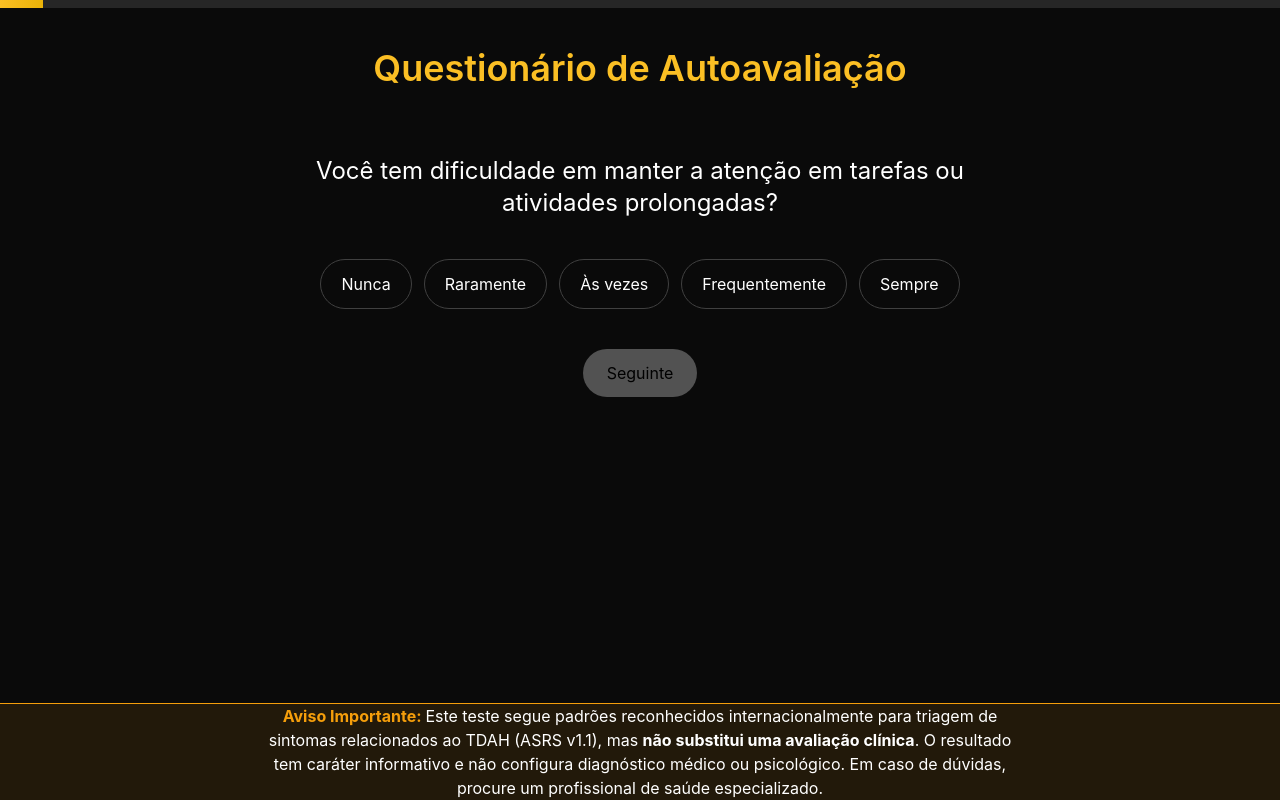
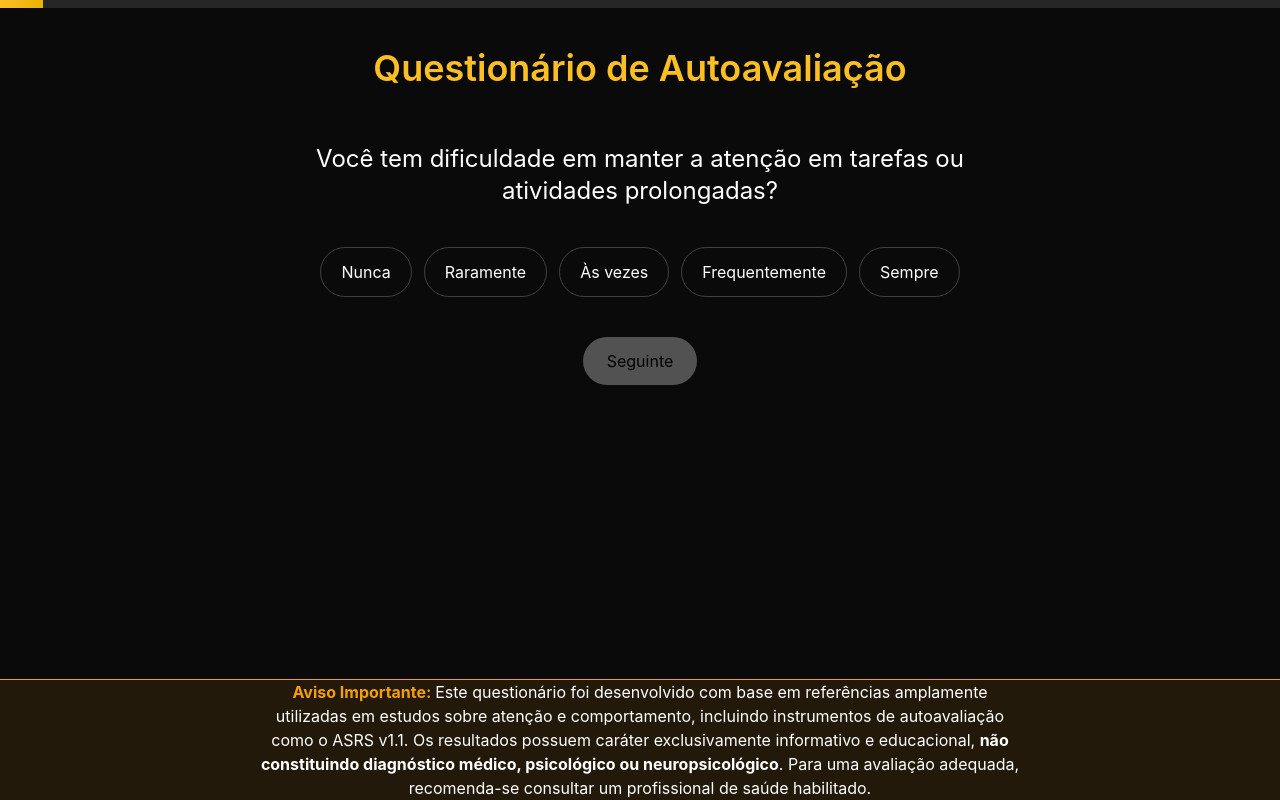
Before and after one commit to Funcionamente/teste-tdah, a Next.js app: page /teste in a window 1280 px wide. Built offline with nearby package versions, Linux system fonts and the light colour scheme.

Commit message:
Update FaixaDestaque.js

```diff
--- a/components/FaixaDestaque.js
+++ b/components/FaixaDestaque.js
@@ -13,10 +13,10 @@ export default function FaixaDestaque() {
     >
       <p className="text-white text-sm sm:text-base max-w-3xl mx-auto leading-relaxed">
         <strong className="text-[#f59e0b]">Aviso Importante: </strong>
-        Este teste segue padrões reconhecidos internacionalmente para triagem de sintomas relacionados ao TDAH (ASRS v1.1),
-        mas <strong>não substitui uma avaliação clínica</strong>.
-        O resultado tem caráter informativo e não configura diagnóstico médico ou psicológico.
-        Em caso de dúvidas, procure um profissional de saúde especializado.
+        Este questionário foi desenvolvido com base em referências amplamente utilizadas em estudos sobre atenção e comportamento,
+        incluindo instrumentos de autoavaliação como o ASRS v1.1.
+        Os resultados possuem caráter exclusivamente informativo e educacional, <strong>não constituindo diagnóstico médico, psicológico ou neuropsicológico</strong>.
+        Para uma avaliação adequada, recomenda-se consultar um profissional de saúde habilitado.
       </p>
     </motion.section>
   );
```
